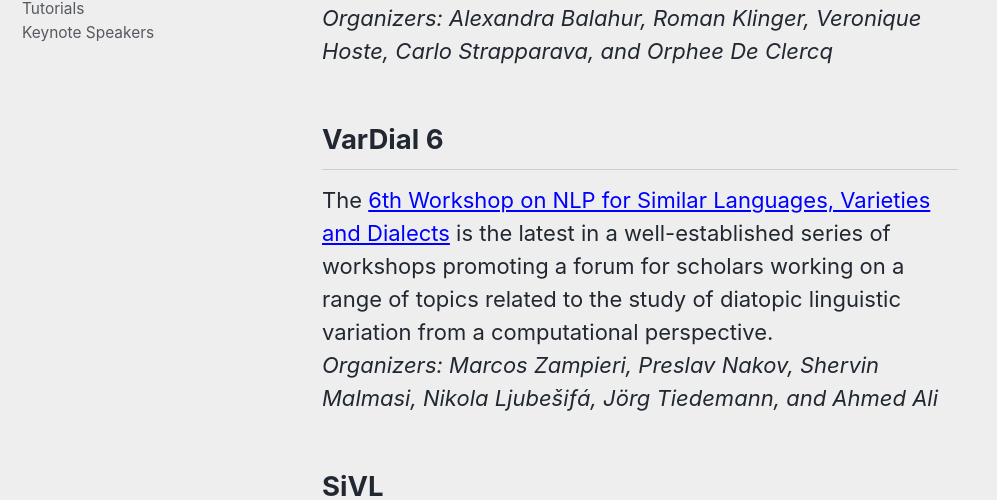
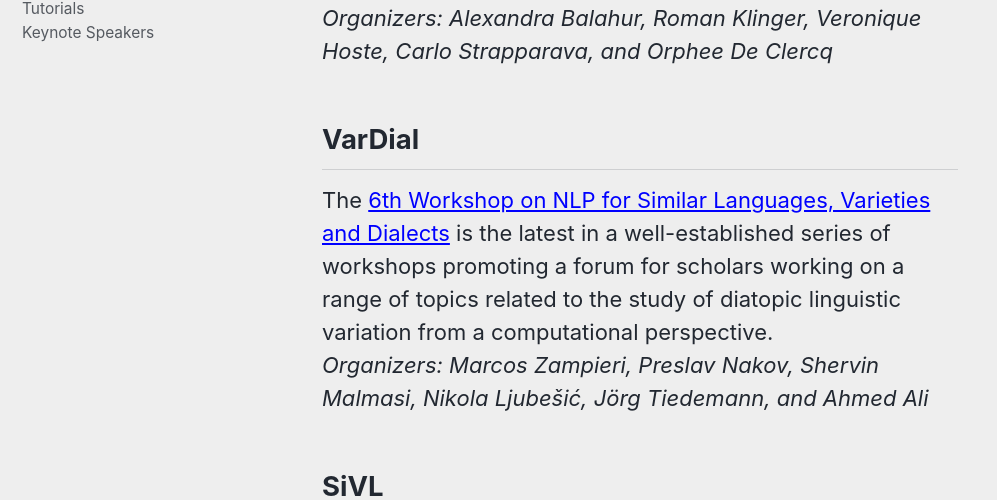
Before and after one commit to naacl-org/naacl-2021-website, a Jekyll site: the page built from _pages/program/workshops.md, in a window 1280 px wide and 900 px high, scrolled down 5117 px. Shown: the part 138-638 px from the top of the window, without its empty margins (0-997 px from the left). Built offline with Jekyll 4.4.1, drawn with Linux system fonts in a browser that asks for light colours; nearby versions of some CDN libraries.

Commit message:
Fix vardial entry

```diff
--- a/_pages/program/workshops.md
+++ b/_pages/program/workshops.md
@@ -58,9 +58,9 @@ The [Workshop on Methods for Optimizing and Evaluating Neural Language Generatio
 The [10th Workshop on Computational Approaches to Subjectivity, Sentiment and Social Media Analysis](https://wt-public.emm4u.eu/wassa2018/index.htm) aims to continue the line of the previous editions, bringing together researchers in Computational Linguistics working on Subjectivity and Sentiment Analysis and researchers working on interdisciplinary aspects of affect computation from text.<br/>
 *Organizers: Alexandra Balahur, Roman Klinger, Veronique Hoste, Carlo Strapparava, and Orphee De Clercq*
 
-## VarDial 6
+## VarDial
 The [6th Workshop on NLP for Similar Languages, Varieties and Dialects](https://sites.google.com/view/vardial2019) is the latest in a well-established series of workshops promoting a forum for scholars working on a range of topics related to the study of diatopic linguistic variation from a computational perspective.<br/>
-*Organizers: Marcos Zampieri, Preslav Nakov, Shervin Malmasi, Nikola Ljubešiƒá, Jörg Tiedemann, and Ahmed Ali*
+*Organizers: Marcos Zampieri, Preslav Nakov, Shervin Malmasi, Nikola Ljubešić, Jörg Tiedemann, and Ahmed Ali*
 
 ## SiVL
 The [Workshop on Shortcomings in Vision and Language](https://sites.google.com/view/sivl/home) aims to bring together researchers at the intersection of vision and language to discuss shortcomings of modern approaches, tasks, datasets, and evaluation metrics for problems including image and video captioning, visual question answering, visual dialog, activity recognition, image retrieval and referring expressions.<br/>
```
